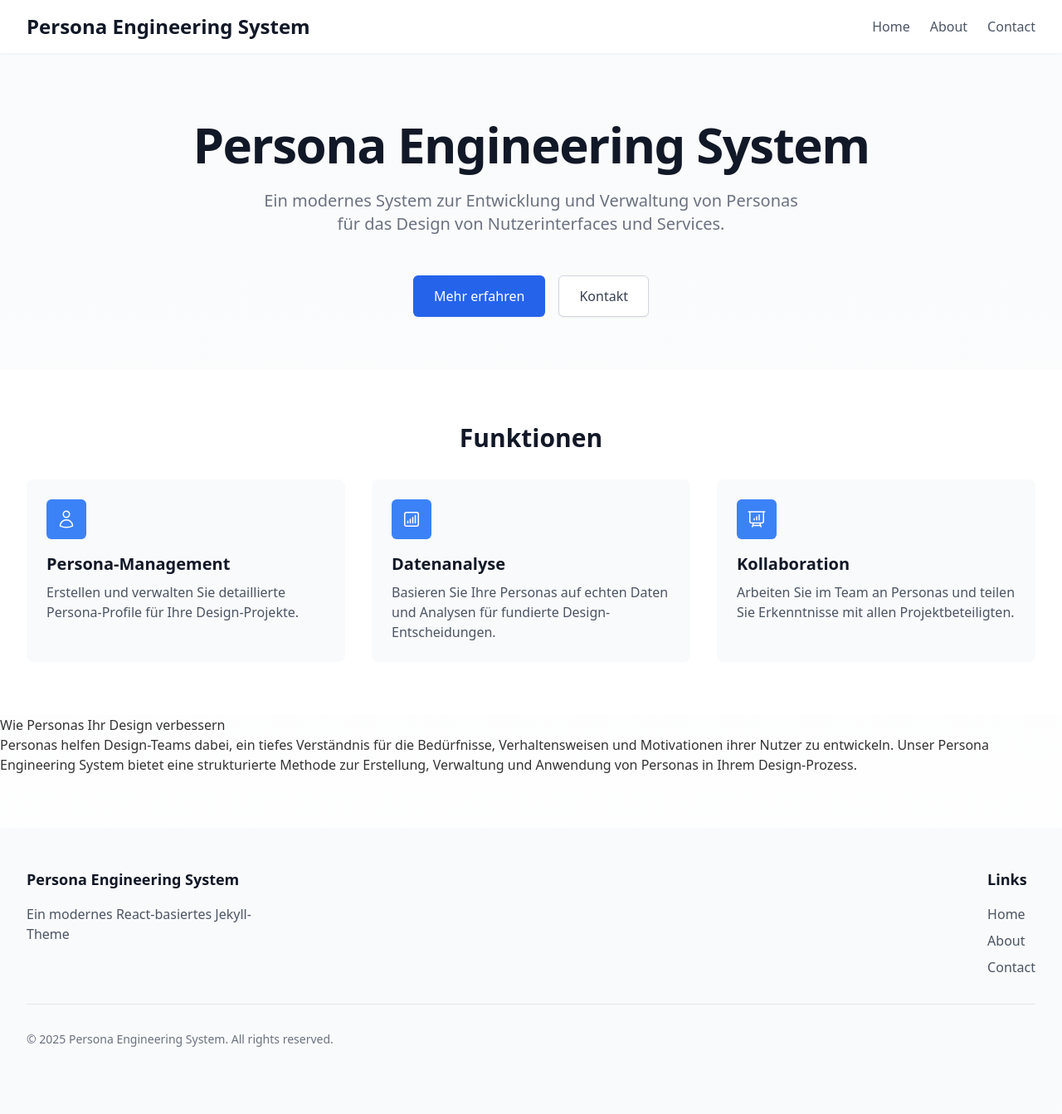
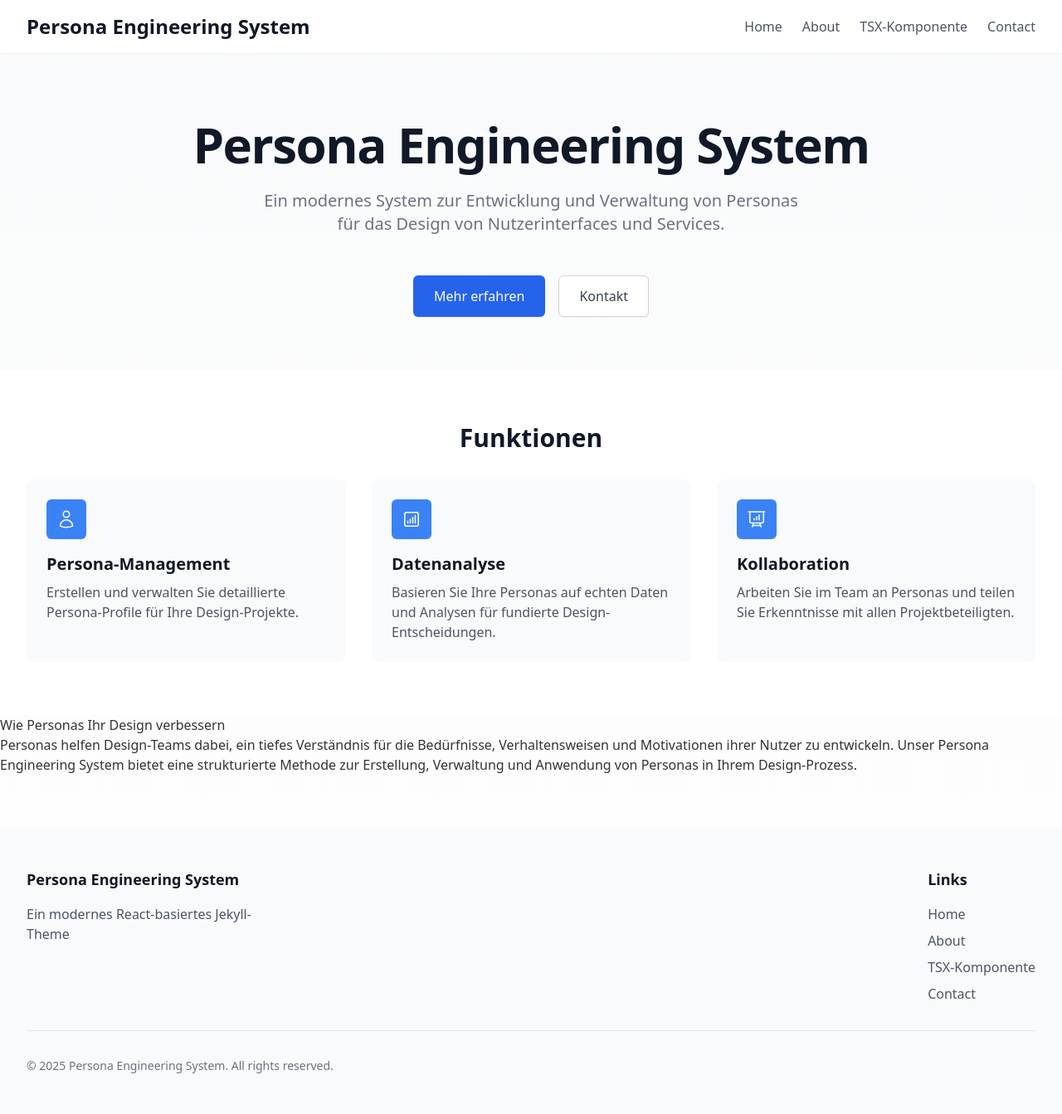
Before and after one commit to jll211/pages, a Jekyll site: the page built from index.md, in a window 1280 px wide. Shown: the whole page at 83% size. Built offline with Jekyll 4.4.1, drawn with Linux system fonts in a browser that asks for light colours; before the commit the page ends 1311 px from its top, so only the background shows below that.

Commit message:
Update default layout to include TSX component link

```diff
--- a/_layouts/default.html
+++ b/_layouts/default.html
@@ -20,6 +20,7 @@
           <ul class="flex space-x-6">
             <li><a href="{{ '/' | relative_url }}" class="text-gray-600 hover:text-gray-900">Home</a></li>
             <li><a href="{{ '/about/' | relative_url }}" class="text-gray-600 hover:text-gray-900">About</a></li>
+            <li><a href="{{ '/persona-component/' | relative_url }}" class="text-gray-600 hover:text-gray-900">TSX-Komponente</a></li>
             <li><a href="{{ '/contact/' | relative_url }}" class="text-gray-600 hover:text-gray-900">Contact</a></li>
           </ul>
         </nav>
@@ -43,6 +44,7 @@
           <ul class="space-y-2">
             <li><a href="{{ '/' | relative_url }}" class="text-gray-600 hover:text-gray-900">Home</a></li>
             <li><a href="{{ '/about/' | relative_url }}" class="text-gray-600 hover:text-gray-900">About</a></li>
+            <li><a href="{{ '/persona-component/' | relative_url }}" class="text-gray-600 hover:text-gray-900">TSX-Komponente</a></li>
             <li><a href="{{ '/contact/' | relative_url }}" class="text-gray-600 hover:text-gray-900">Contact</a></li>
           </ul>
         </div>
```
